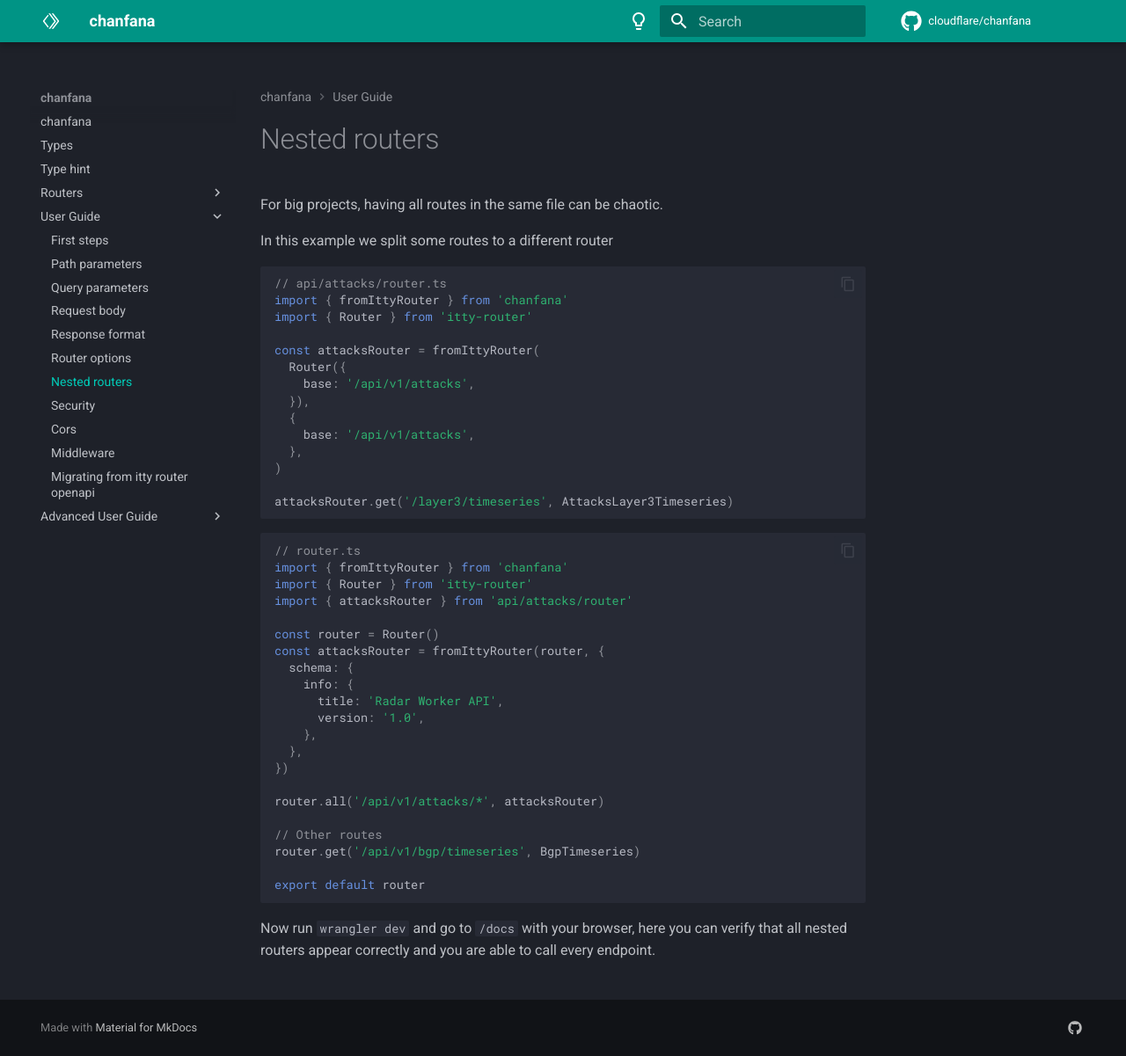
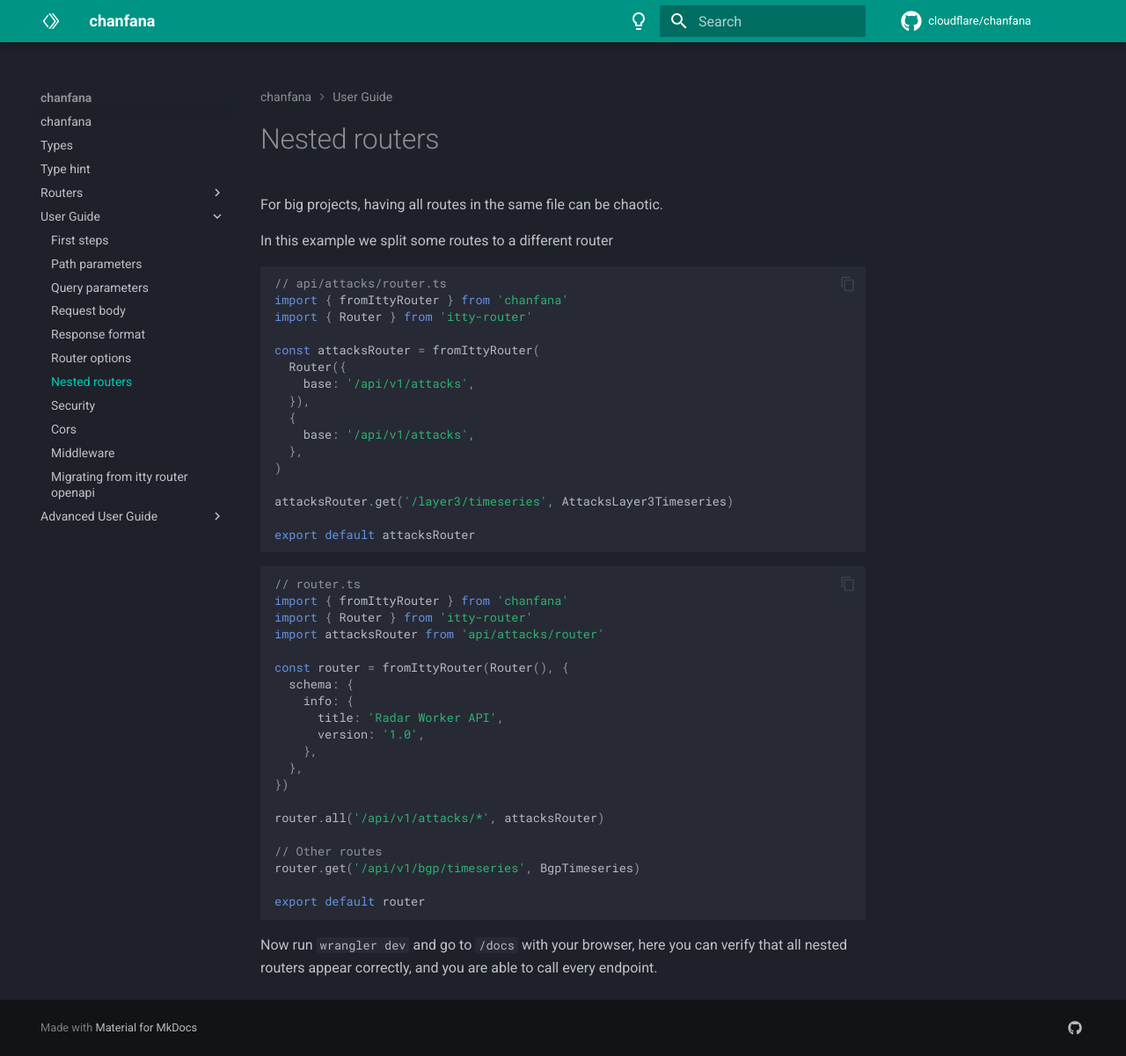
Before and after one commit to cloudflare/chanfana, an MkDocs documentation site: the page built from docs/pages/user-guide/nested-routers.md, in a window 1280 px wide and 1201 px high. Shown: the whole window at 88% size. Built offline with MkDocs 1.6.1 and Material for MkDocs 9.7.7, drawn with Linux system fonts in a browser that asks for light colours; comment, search, counter and statistics services are not loaded.

Commit message:
Minor fix in itty-router.md (#177)

````diff
--- a/docs/pages/user-guide/nested-routers.md
+++ b/docs/pages/user-guide/nested-routers.md
@@ -17,16 +17,17 @@
 )
 
 attacksRouter.get('/layer3/timeseries', AttacksLayer3Timeseries)
+
+export default attacksRouter
 ```
 
 ```ts
 // router.ts
 import { fromIttyRouter } from 'chanfana'
 import { Router } from 'itty-router'
-import { attacksRouter } from 'api/attacks/router'
+import attacksRouter from 'api/attacks/router'
 
-const router = Router()
-const attacksRouter = fromIttyRouter(router, {
+const router = fromIttyRouter(Router(), {
   schema: {
     info: {
       title: 'Radar Worker API',
@@ -43,5 +44,5 @@
 export default router
 ```
 
-Now run `wrangler dev` and go to `/docs` with your browser, here you can verify that all nested routers appear correctly
+Now run `wrangler dev` and go to `/docs` with your browser, here you can verify that all nested routers appear correctly,
 and you are able to call every endpoint.
````
Also changed, not shown: docs/pages/routers/itty-router.md (+1 -1 lines).
